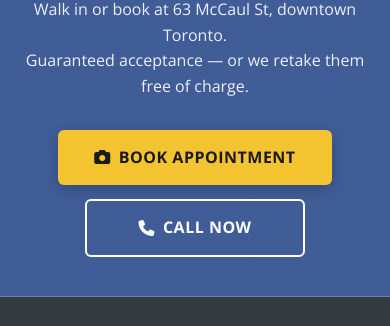
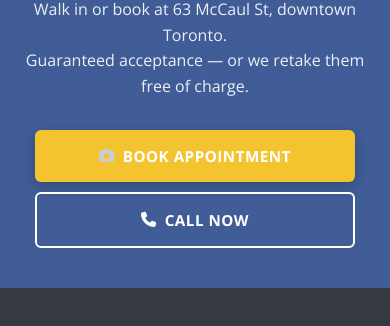
Before and after one commit to offlinestudios/PPT, a plain HTML site: page passport-photos.html in a window 390 px wide. Shown: the part 6336-6662 px from the top of the page. Drawn offline with nearby package versions, Linux system fonts and the light colour scheme.

Commit message:
Fix bottom CTA buttons: match hero sizing, white text on gold, grey camera icon
- Replaced inline-styled buttons with btn-cta-primary/secondary classes
  so mobile responsive rule (width:100%; max-width:320px) applies identically
  to both the hero and bottom CTA sections
- Added .btn-cta-gold modifier: gold background (#f4c430), white text
- Added .btn-cta-white modifier: transparent bg, white border and text
- Camera icon colour set to #ccc (grey) via inline style
- Hover states: gold darkens to #d4a820, white gets subtle rgba overlay

```diff
--- a/passport-photos.html
+++ b/passport-photos.html
@@ -216,6 +216,27 @@ j=d.createElement(s),dl=l!='dataLayer'?'&l='+l:'';j.async=true;j.src=
     background: var(--primary-color);
     color: #fff;
     transform: translateY(-2px);
+  }
+  /* Bottom CTA section — gold primary, white secondary */
+  .btn-cta-gold {
+    background: #f4c430 !important;
+    color: #fff !important;
+    box-shadow: 0 4px 14px rgba(0,0,0,0.2);
+  }
+  .btn-cta-gold:hover,
+  .btn-cta-gold:active {
+    background: #d4a820 !important;
+    color: #fff !important;
+  }
+  .btn-cta-white {
+    background: transparent !important;
+    color: #fff !important;
+    border-color: #fff !important;
+  }
+  .btn-cta-white:hover,
+  .btn-cta-white:active {
+    background: rgba(255,255,255,0.15) !important;
+    color: #fff !important;
   }
 
   /* ── Main layout ── */
@@ -984,11 +1005,11 @@ j=d.createElement(s),dl=l!='dataLayer'?'&l='+l:'';j.async=true;j.src=
       Walk in or book at 63 McCaul St, downtown Toronto.<br/>
       Guaranteed acceptance — or we retake them free of charge.
     </p>
-    <div style="display:flex;flex-wrap:wrap;justify-content:center;gap:14px;margin-top:24px;">
-      <a href="scheduling.html" style="display:inline-flex;align-items:center;justify-content:center;gap:8px;background:#f4c430;color:#1a1a1a;padding:15px 36px;border-radius:6px;font-weight:700;font-size:1rem;text-decoration:none;text-transform:uppercase;letter-spacing:0.5px;box-shadow:0 4px 14px rgba(0,0,0,0.2);transition:all 0.3s ease;min-width:220px;">
-        <i class="fas fa-camera"></i> Book Appointment
+    <div class="banner-ctas">
+      <a class="btn-cta-primary btn-cta-gold" href="scheduling.html">
+        <i class="fas fa-camera" style="color:#ccc;"></i> Book Appointment
       </a>
-      <a href="tel:4169862677" style="display:inline-flex;align-items:center;justify-content:center;gap:8px;background:transparent;color:#fff;padding:14px 36px;border-radius:6px;font-weight:700;font-size:1rem;text-decoration:none;text-transform:uppercase;letter-spacing:0.5px;border:2px solid #fff;transition:all 0.3s ease;min-width:220px;">
+      <a class="btn-cta-secondary btn-cta-white" href="tel:4169862677">
         <i class="fas fa-phone"></i> Call Now
       </a>
     </div>
```
